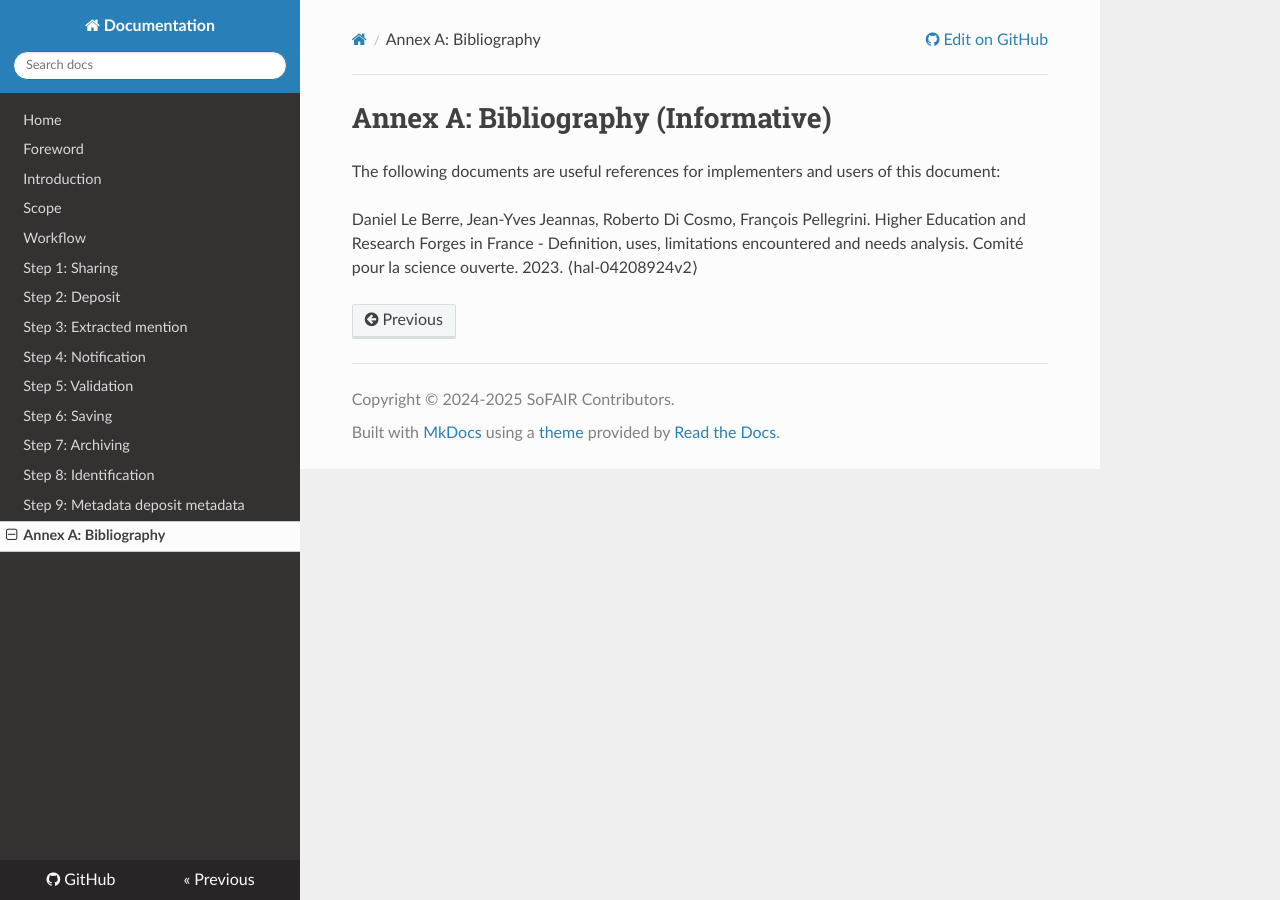
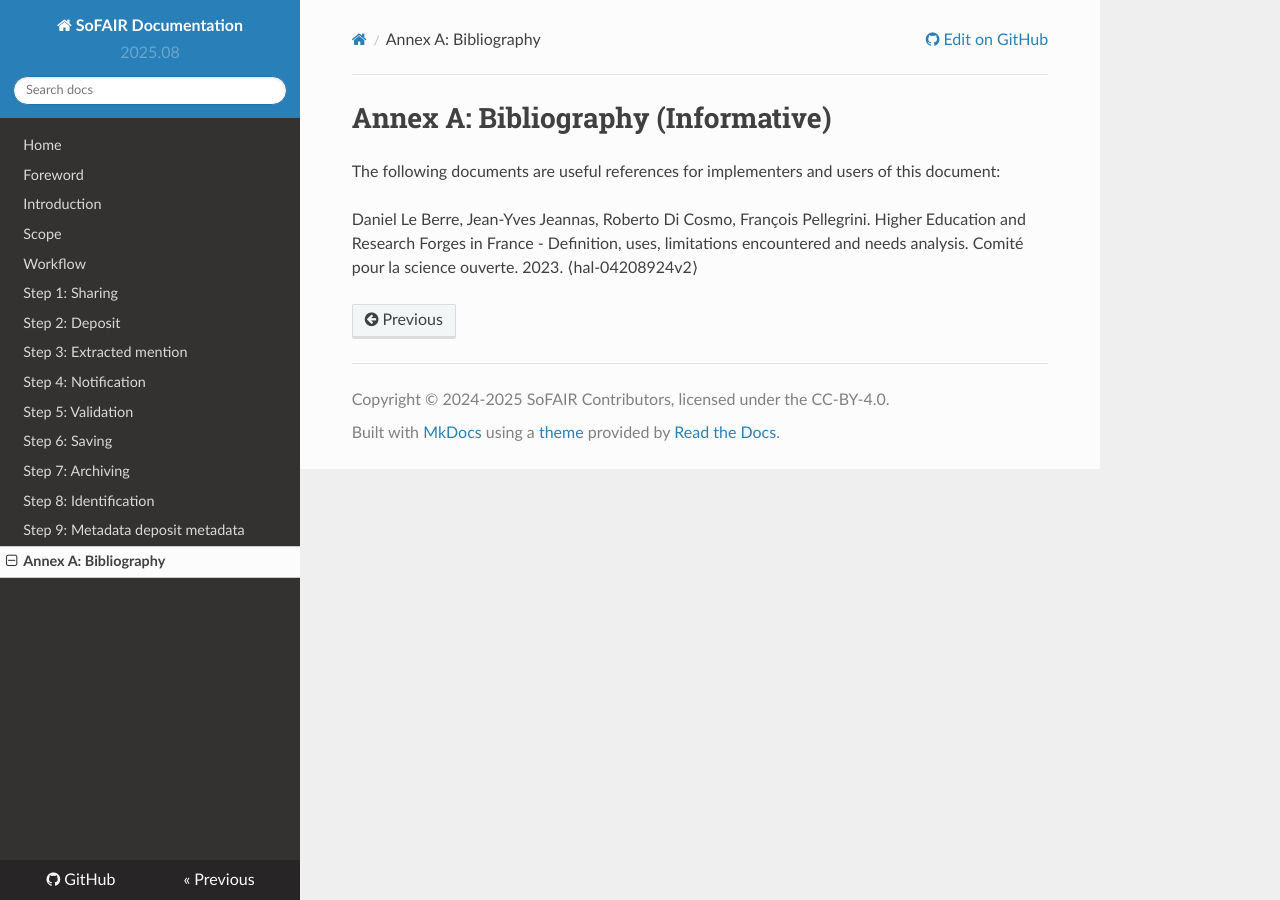
Before and after one commit to herrboyer/SoFairOA-documentation, an MkDocs documentation site: the page built from docs/A-bibliography.md, in a window 1280 px wide. Built offline with MkDocs 1.6.1, drawn with Linux system fonts in a browser that asks for light colours; nearby versions of some CDN libraries.

Commit message:
Update licence and version number

```diff
--- a/mkdocs.yml
+++ b/mkdocs.yml
@@ -1,4 +1,5 @@
-site_name: Documentation
+site_name: SoFAIR Documentation
+site_url: https://sofairoa.github.io/documentation/
 repo_url: 'https://github.com/SoFairOA/documentation'
 edit_uri_template: 'blob/main/docs/{path}'
 nav:
@@ -18,7 +19,7 @@ nav:
   - 'Step 9: Metadata deposit metadata': 19-step-9.md
   - 'Annex A: Bibliography': A-bibliography.md
 theme: readthedocs
-copyright: Copyright &copy; 2024-2025 SoFAIR Contributors.
+copyright: Copyright &copy; 2024-2025 SoFAIR Contributors, licensed under the CC-BY-4.0.
 markdown_extensions:
   - codehilite:
       guess_lang: false
@@ -27,8 +28,13 @@ markdown_extensions:
 plugins:
   - mermaid2
   - search
+  - macros:
+      on_error_fail: true
+      on_undefined: strict
 extra_css:
   - css/extra.css
 extra_javascript:
   - js/clipboard.min.js
   - js/extra.js
+extra:
+  version: 2025.08
--- a/requirements.txt
+++ b/requirements.txt
@@ -1,2 +1,3 @@
-mkdocs==1.6.0
-mkdocs-mermaid2-plugin==1.1.1
+mkdocs==1.6.1
+mkdocs-mermaid2-plugin==1.2.1
+mkdocs-macros-plugin==1.3.7
```
